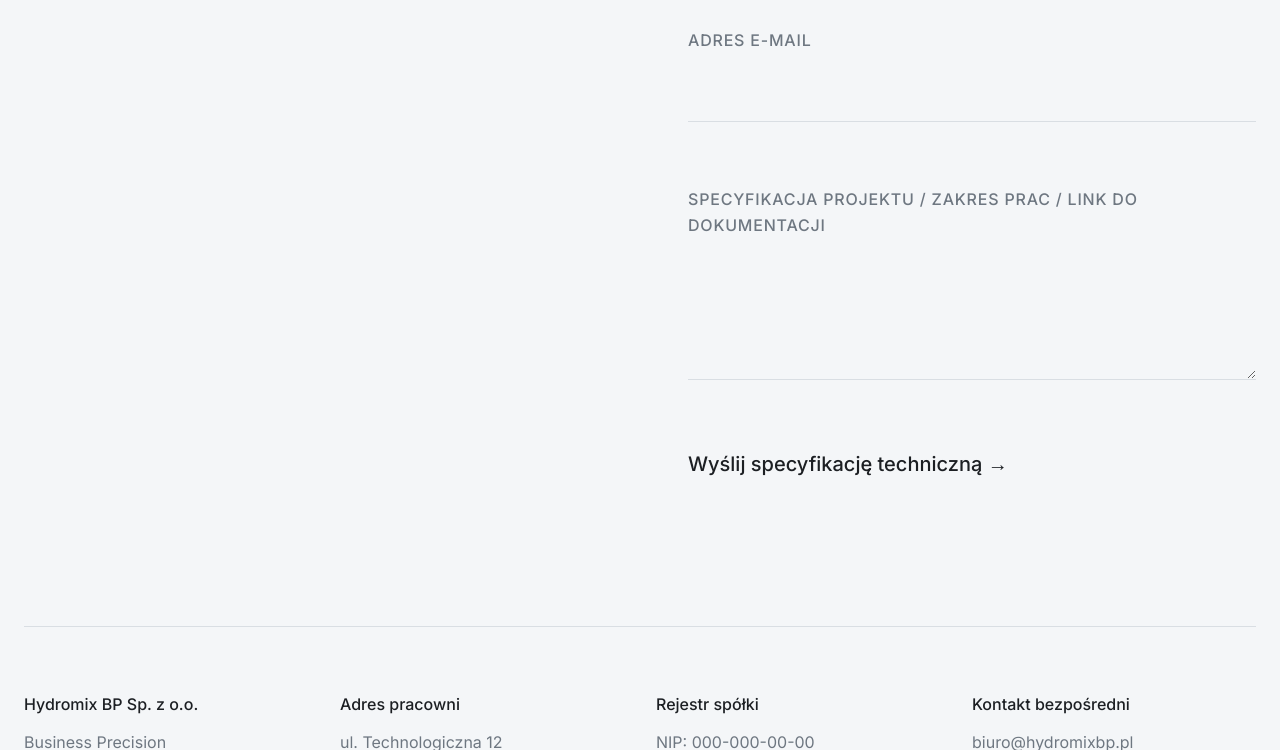
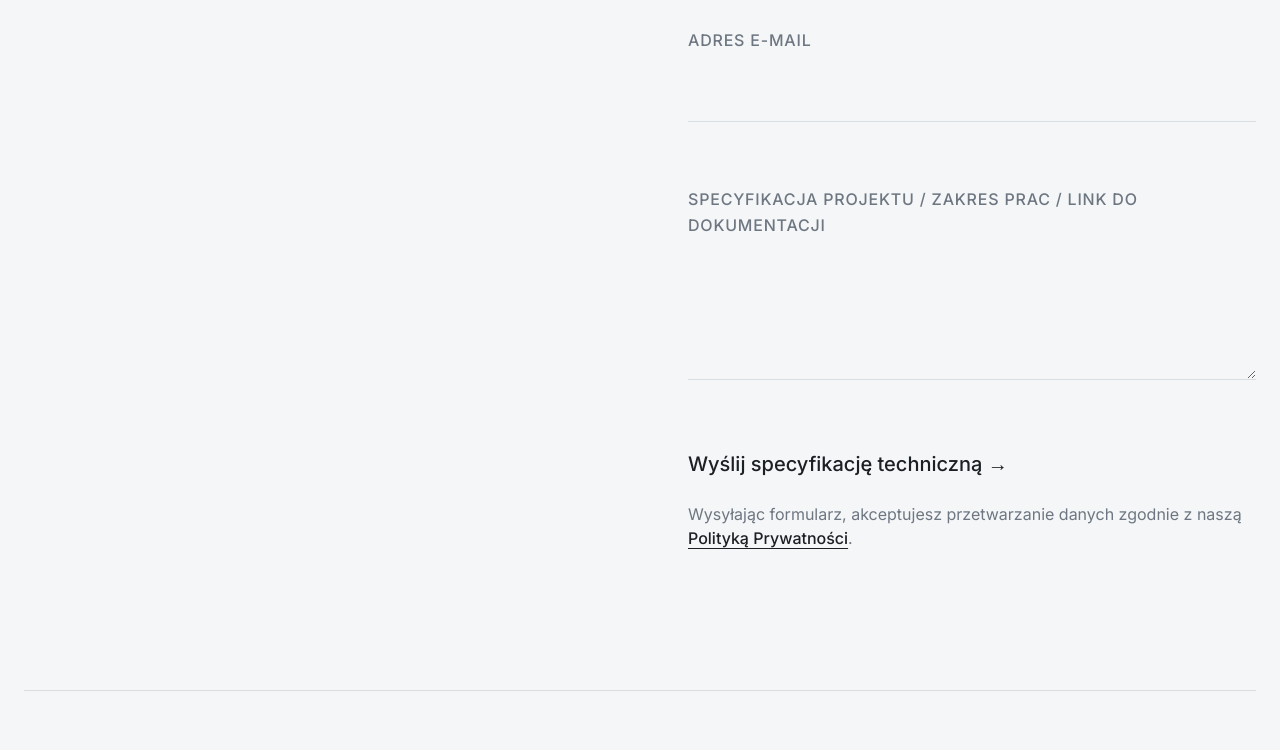
Before and after one commit to impregnatedgoblin/hvac_mvp, a plain HTML site: page index.html in a window 1280 px wide. Shown: the part 1118-1868 px from the top of the page. Drawn offline with Linux system fonts and the light colour scheme; a web font is replaced by a local one.

Commit message:
Update index.html

```diff
--- a/index.html
+++ b/index.html
@@ -182,7 +182,7 @@
             font-size: 14px;
             font-weight: 600;
             color: var(--steel-mid);
-            padding: 16px 24px; /* Idealne 24px */
+            padding: 16px 24px;
             user-select: none;
         }
 
@@ -190,8 +190,8 @@
         .contact {
             padding-top: 100px;
             padding-bottom: 64px;
-            padding-left: 24px; /* Idealne 24px */
-            padding-right: 24px; /* Idealne 24px */
+            padding-left: 24px;
+            padding-right: 24px;
             background-color: var(--bg-light);
         }
 
@@ -265,6 +265,28 @@
             border-bottom-color: var(--alert-yellow);
         }
 
+        /* NOTA PRYWATNOŚCI POD FORMULARZEM */
+        .privacy-notice {
+            font-size: var(--fs-micro);
+            color: var(--steel-mid);
+            margin-top: 16px;
+            line-height: 1.5;
+        }
+
+        .privacy-link {
+            color: var(--deep-dark-steel);
+            text-decoration: underline;
+            text-underline-offset: 4px;
+            font-weight: 500;
+            transition: color 0.3s var(--cb-mechanical), background-color 0.3s var(--cb-mechanical);
+        }
+
+        .privacy-link:hover {
+            color: var(--deep-dark-steel);
+            background-color: var(--alert-yellow);
+            text-decoration: none;
+        }
+
         .footer-meta {
             margin-top: 140px;
             padding-top: 64px;
@@ -313,7 +335,7 @@
             <section class="hero">
                 <div class="hero-content-block">
                     <div class="hero-title-mask">
-                        <h1>partner w prefabrykacji i&nbsp;technologiach spawalniczych.</h1>
+                        <h1>partner w prefabrykacji i&nbsp;technologiach spawalniczych</h1>
                     </div>
                     <p class="hero-sub">Dostarczamy gotowe moduły rurociągowe dla branży HVAC i przemysłu. Łączymy precyzję certyfikowanych spawalni z inżynierskim wsparciem. Trwa wdrażanie pełnej dokumentacji cyfrowej serwisu. Jesteśmy Twoim <span class="highlight-yellow">fundamentem</span>.</p>
                 </div>
@@ -339,7 +361,10 @@
                         <label for="message">Specyfikacja projektu / Zakres prac / Link do dokumentacji</label>
                         <textarea id="message" rows="4" required></textarea>
                     </div>
-                    <button type="submit" class="submit-btn">Wyślij specyfikację techniczną &rarr;</button>
+                    <div class="form-action-block">
+                        <button type="submit" class="submit-btn">Wyślij specyfikację techniczną &rarr;</button>
+                        <p class="privacy-notice">Wysyłając formularz, akceptujesz przetwarzanie danych zgodnie z naszą <a href="polityka-prywatnosci.html" class="privacy-link">Polityką Prywatności</a>.</p>
+                    </div>
                 </form>
             </div>
 
```
